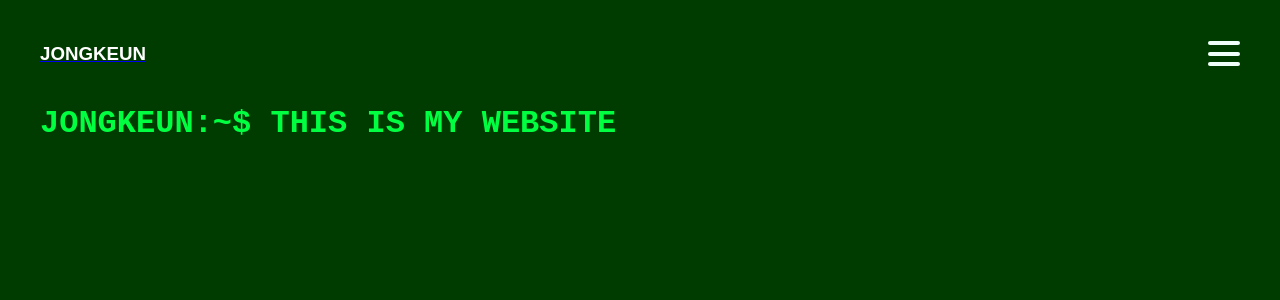
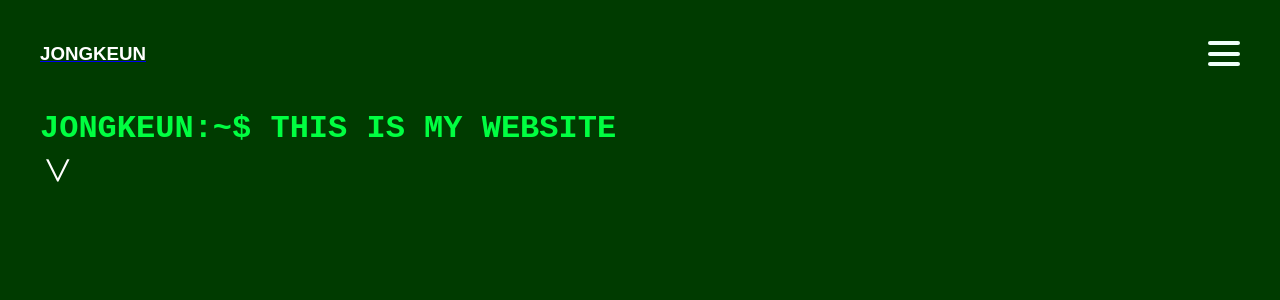
Before and after one commit to Jongkeun/Jongkeun, a React (Create React App) app: page /#/ in a window 1280 px wide. Shown: the top 300 px of the page. Built offline with nearby package versions, Linux system fonts and the light colour scheme.

Commit message:
add ArrowButton

```diff
--- /dev/null
+++ b/src/components/ArrowButton.js
@@ -0,0 +1,17 @@
+import React from "react";
+import styled from "styled-components";
+
+const ArrowDiv = styled.div`
+  width: 20px;
+  height: 20px;
+  font-size: 3rem;
+  color: white;
+  background-color: transparent;
+  transform: translate(-50%, -50%) rotate(-90deg);
+  bottom: 0;
+`;
+const ArrowButton = () => {
+  return <ArrowDiv>{"<"}</ArrowDiv>;
+};
+
+export default ArrowButton;
--- a/src/pages/WelcomePage.js
+++ b/src/pages/WelcomePage.js
@@ -1,8 +1,17 @@
 import React from "react";
+import styled from "styled-components";
 import TypingContainer from "../containers/TypingContainer";
+import ArrowButton from "../components/ArrowButton";
+
+const Section = styled.section``;
 
 const WelcomePage = () => {
-  return <TypingContainer />;
+  return (
+    <Section>
+      <TypingContainer />
+      <ArrowButton />
+    </Section>
+  );
 };
 
 export default WelcomePage;
```
